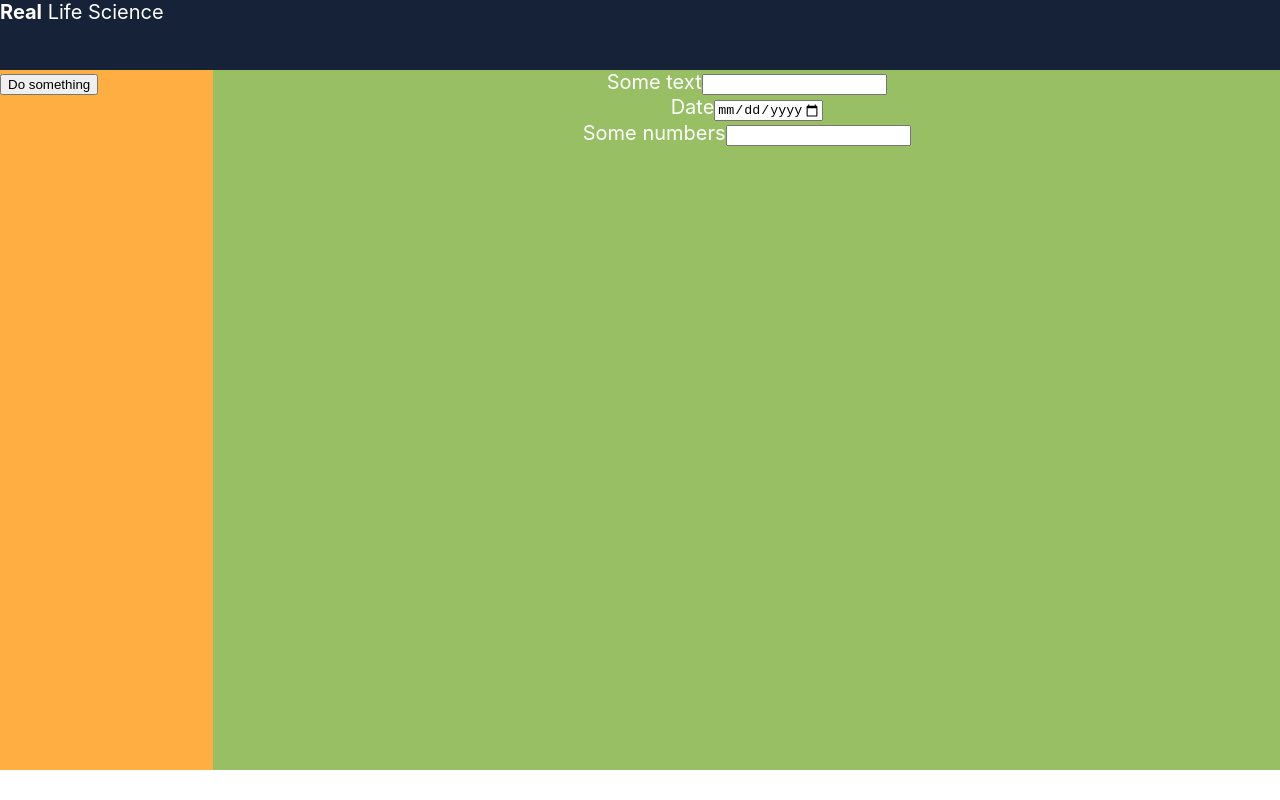
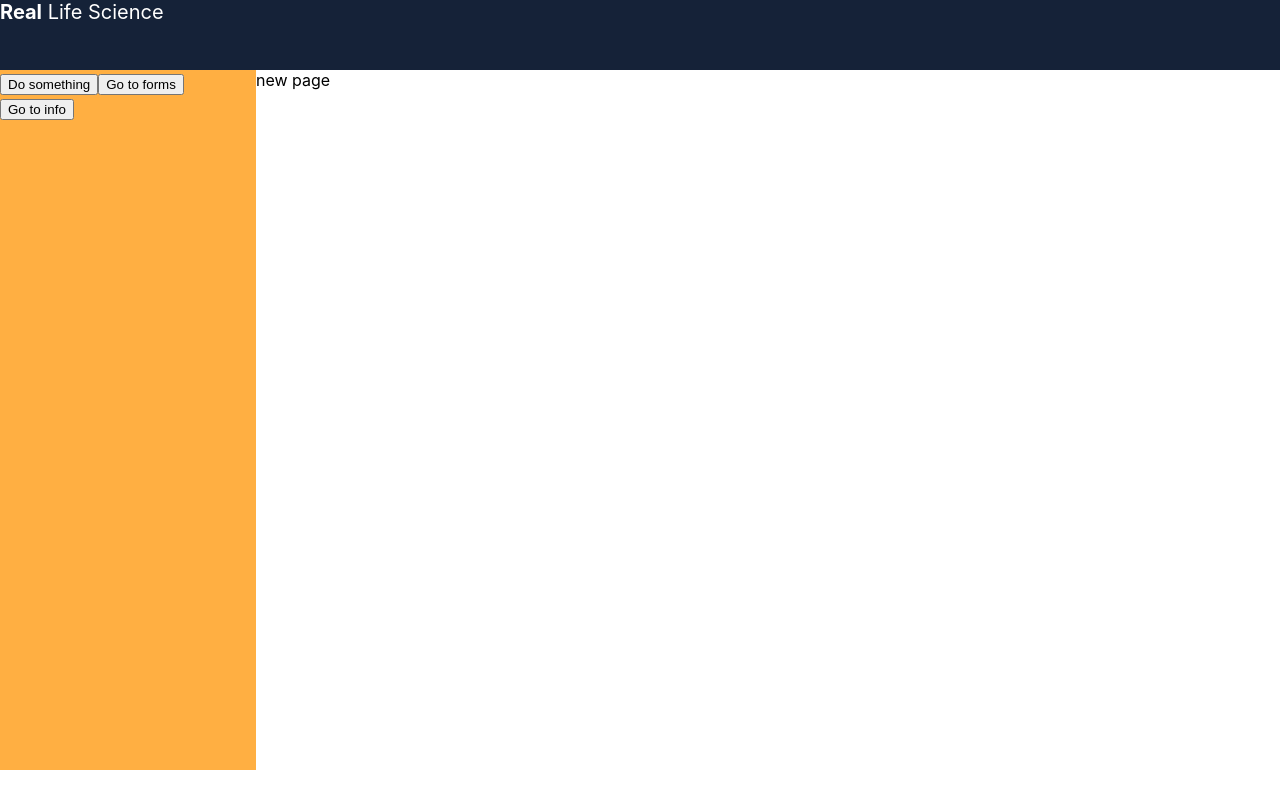
Before and after one commit to MunteanAndra/VSP-App, a React (Create React App) app: page /Infopage in a window 1280 px wide. Built offline with nearby package versions, Linux system fonts and the light colour scheme.

Commit message:
Changed pages in one component with router and navigate and created new page for info

```diff
--- a/package.json
+++ b/package.json
@@ -8,6 +8,7 @@
     "@testing-library/user-event": "^13.5.0",
     "react": "^18.2.0",
     "react-dom": "^18.2.0",
+    "react-router-dom": "^6.3.0",
     "react-scripts": "5.0.1",
     "web-vitals": "^2.1.4"
   },
--- a/src/App.js
+++ b/src/App.js
@@ -2,6 +2,8 @@ import './App.css';
 import Navbar from './Components/Navbar';
 import Sidebar from './Components/Sidebar';
 import FormPage from './Pages/Formpage';
+import InfoPage from './Pages/Infopage';
+import {Routes, Route} from 'react-router-dom';
 
 function App() {
   return (
@@ -10,7 +12,10 @@ function App() {
         <Navbar />
         <div style={{display:"flex"}}>
             <Sidebar />
-            <FormPage />
+                <Routes>
+                    <Route path="/Formpage" element={<FormPage />} />
+                    <Route path="/Infopage" element={<InfoPage />} />
+                </Routes>
         </div>
       </header>
 
--- a/src/Components/Sidebar.js
+++ b/src/Components/Sidebar.js
@@ -1,8 +1,11 @@
 import './SidebarStyle.css';
 import React, {useState} from 'react';
+import {useNavigate} from 'react-router-dom';
 
 const Sidebar = (props) => {
 
+    let navigatetoForms = useNavigate();
+    let navigatetoInfos = useNavigate();
     const [text,setText] = useState(props.text);
 
     const clickHandler = () => {
@@ -10,9 +13,19 @@ const Sidebar = (props) => {
         console.log(text);
     }
 
+    const clickHandlerForms = () => {
+        navigatetoForms('/Formpage');
+    }
+
+    const clickHandlerInfos = () => {
+        navigatetoInfos('/Infopage');
+    }
+
     return (
     <div className='sidebar'> {text}
         <button onClick={clickHandler}> Do something </button>
+        <button onClick={clickHandlerForms}> Go to forms </button>
+        <button onClick={clickHandlerInfos}> Go to info </button>
     </div>
     );
 }
--- /dev/null
+++ b/src/Pages/Infopage.js
@@ -0,0 +1,9 @@
+import './InfopageStyle.css';
+
+const Info = () => {
+    return (
+        <div className='info'> new page </div>
+    );
+}
+
+export default Info;
--- /dev/null
+++ b/src/Pages/InfopageStyle.css
@@ -0,0 +1,3 @@
+.info{
+    color: black;
+}
--- a/src/index.js
+++ b/src/index.js
@@ -1,14 +1,16 @@
 import React from 'react';
 import ReactDOM from 'react-dom/client';
+import {BrowserRouter} from 'react-router-dom';
 import './index.css';
 import App from './App';
 import reportWebVitals from './reportWebVitals';
 
+
 const root = ReactDOM.createRoot(document.getElementById('root'));
 root.render(
-  <React.StrictMode>
+  <BrowserRouter>
     <App />
-  </React.StrictMode>
+  </BrowserRouter>
 );
 
 // If you want to start measuring performance in your app, pass a function
```
Also changed, not shown: 1 other file (tests, documents, lock files or other folders).
